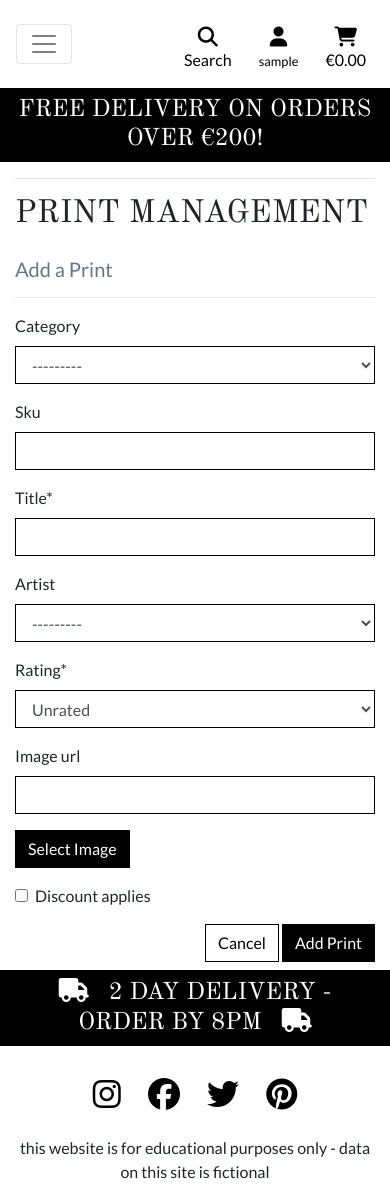
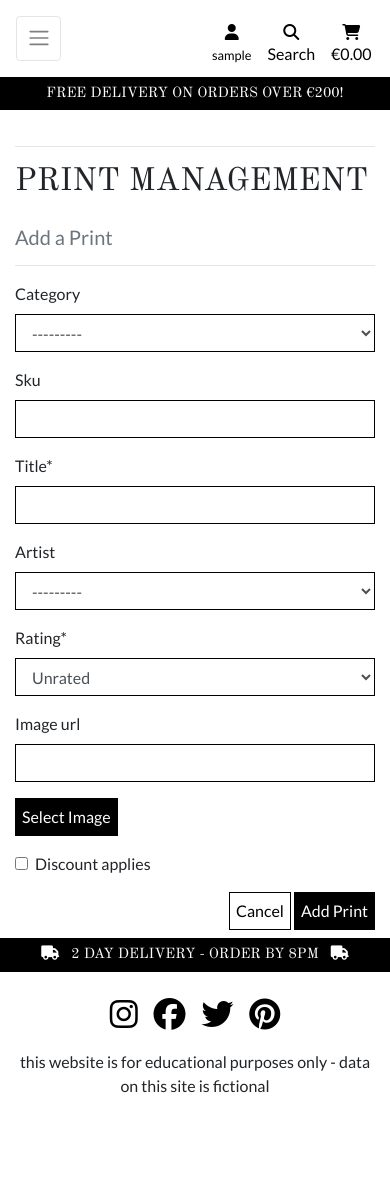
Before and after one commit to elainebroche-dev/pf5-iomha-prints, a Django app: page /products/add_print/ in a window 390 px wide. After the commit the page ends 1093 px from the top, so only its background shows below. Run offline with Django 3.2, Linux system fonts and the light colour scheme; the visitor is signed in with stand-in values (Sample User, id 1); data that the repository does not hold is empty; some libraries are stand-ins or nearby versions.

Commit message:
Improvements for responsiveness on tablet sized screens

```diff
--- a/artists/templates/artists/add_artist.html
+++ b/artists/templates/artists/add_artist.html
@@ -10,9 +10,9 @@
 {% endblock %}
 
 {% block content %}
-<div class="container">
+<div class="container page-width-limit">
     <div class="row">
-        <div class="col-12 col-md-6">
+        <div class="col-12">
             <hr>
             <h2 class="logo-font mb-4 second-font">Artist Management</h2>
             <h5 class="text-muted">Add an Artist</h5>
@@ -21,7 +21,7 @@
     </div>
 
     <div class="row">
-        <div class="col-12 col-md-6">
+        <div class="col-12 col-lg-8">
             <form method="POST" action="{% url 'add_artist' %}" class="form mb-2" enctype="multipart/form-data">
                 {% csrf_token %}
                 {% for field in form %}
--- a/artists/templates/artists/edit_artist.html
+++ b/artists/templates/artists/edit_artist.html
@@ -10,9 +10,9 @@
 {% endblock %}
 
 {% block content %}
-<div class="container">
+<div class="container page-width-limit">
     <div class="row">
-        <div class="col-12 col-md-6">
+        <div class="col-12">
             <hr>
             <h2 class="logo-font mb-4 second-font">Artist Management</h2>
             <h5 class="text-muted">Edit an Artist</h5>
@@ -21,7 +21,7 @@
     </div>
 
     <div class="row">
-        <div class="col-12 col-md-6">
+        <div class="col-12 col-lg-8">
             <form method="POST" action="{% url 'edit_artist' artist.id %}" class="form mb-2"
                 enctype="multipart/form-data">
                 {% csrf_token %}
--- a/home/templates/home/index.html
+++ b/home/templates/home/index.html
@@ -13,7 +13,7 @@
 
 <div class="container-fluid pt-4 pb-4 my-auto">
     <div class="row">
-        <div class="col col-md-8" id="col-a">
+        <div class="col" id="col-a">
             <div id="myCarousel" class="carousel slide" data-ride="carousel">
                 <!-- Indicators -->
                 <ul class="carousel-indicators">
--- a/products/templates/products/add_print.html
+++ b/products/templates/products/add_print.html
@@ -2,7 +2,7 @@
 {% load static %}
 
 {% block page_header %}
-<div class="container header-container">
+<div class="container header-container ">
     <div class="row">
         <div class="col"></div>
     </div>
@@ -10,9 +10,9 @@
 {% endblock %}
 
 {% block content %}
-<div class="container">
+<div class="container page-width-limit">
     <div class="row">
-        <div class="col-12 col-md-6">
+        <div class="col-12 col-md-6 col-lg-8">
             <hr>
             <h2 class="logo-font mb-4 second-font">Print Management</h2>
             <h5 class="text-muted">Add a Print</h5>
@@ -21,7 +21,7 @@
     </div>
 
     <div class="row">
-        <div class="col-12 col-md-6">
+        <div class="col-12 col-md-10 data-form">
             <form method="POST" action="{% url 'add_print' %}" class="form mb-2" enctype="multipart/form-data">
                 {% csrf_token %}
                 {% for field in form %}
--- a/products/templates/products/edit_print.html
+++ b/products/templates/products/edit_print.html
@@ -10,9 +10,9 @@
 {% endblock %}
 
 {% block content %}
-<div class="container">
+<div class="container page-width-limit">
     <div class="row">
-        <div class="col-12 col-md-6">
+        <div class="col-12 col-md-10">
             <hr>
             <h2 class="logo-font mb-4 second-font">Print Management</h2>
             <h5 class="text-muted">Edit a Print</h5>
@@ -21,7 +21,7 @@
     </div>
 
     <div class="row">
-        <div class="col-12 col-md-6">
+        <div class="col-12 col-md-10 data-form">
             <form method="POST" action="{% url 'edit_print' product.id %}" class="form mb-2"
                 enctype="multipart/form-data">
                 {% csrf_token %}
--- a/static/css/base.css
+++ b/static/css/base.css
@@ -411,6 +411,10 @@ input[name='q']::placeholder {
     max-width: 18.75rem;
 }
 
+.data-form {
+    max-width: 37.5rem;
+}
+
 /* -------------------------------- Media Queries */
 
 /* Slightly larger container on xl screens */
@@ -441,6 +445,7 @@ input[name='q']::placeholder {
     #subtotal-str {
         display: none;
     }
+
 }
 
 @media (max-width: 48rem) {
@@ -463,18 +468,40 @@ input[name='q']::placeholder {
         display: none;
     }
 
-}
-
-@media (max-width: 33.75rem) {
-    .bk-image {
-        height: 23.75rem;
+    .display-4.logo-font.text-black {
+        font-size: 2rem;
     }
 
-    .header-container {
-        padding-bottom: 2rem;
+    .nav-link {
+        padding: 0.15rem;
     }
 
-    .allauth-form-inner-content {
-        padding-top: 2rem;
+    .nav-link i.fa-lg {
+        font-size: 1rem;
     }
+
+    .navbar-toggler {
+        padding: .6rem .6rem;
+        font-size: 1rem;
+    }
+
+    .delivery-banner h4 {
+        font-size: .9rem;
+    }
+
+    .btn.btn-outline-black.rounded-0,
+    .btn.btn-black.rounded-0 {
+        padding: .375rem .375rem;
+    }
+
+    .btn.btn-outline-black.rounded-0.btn-lg,
+    .btn.btn-black.rounded-0.btn-lg {
+        padding: .375rem .375rem;
+        font-size: .75rem;
+    }
+
+    .increment-qty, .decrement-qty {
+        padding: .25rem .5rem !important;
+    }
+
 }
--- a/templates/allauth/account/base.html
+++ b/templates/allauth/account/base.html
@@ -3,7 +3,7 @@
 {% block content %}
     <div class="container header-container page-width-limit">
         <div class="row">
-            <div class="col-12 col-md-6">
+            <div class="col-12 col-md-8 data-form">
                 <div class="allauth-form-inner-content">
                     {% block inner_content %}
                     {% endblock %}
--- a/templates/base.html
+++ b/templates/base.html
@@ -89,8 +89,6 @@
                                 <div><i class="far fa-user fa-lg"></i></div>
                                 <p class="my-0">Account</p>
                                 {% endif %}
-
-
                             </div>
                         </a>
                         <div class="dropdown-menu border-0" aria-labelledby="user-options">
@@ -98,7 +96,7 @@
                             {% if request.user.is_superuser %}
                             <a href="{% url 'add_print' %}" class="dropdown-item">Print Management</a>
                             <a href="{% url 'add_artist' %}" class="dropdown-item">Artist Management</a>
-                            <a href="{% url 'edit_printoption' 0 %}" class="dropdown-item">Print Option Management</a>
+                            <a href="{% url 'edit_printoption' 0 %}" class="dropdown-item">Option Management</a>
                             {% endif %}
                             <a href="{% url 'profile' %}" class="dropdown-item">My Profile</a>
                             <a href="{% url 'account_logout' %}" class="dropdown-item">Logout</a>
@@ -136,7 +134,7 @@
                 {% include 'includes/main-nav.html' %}
             </nav>
         </div>
-        <div id="delivery-banner" class="row text-center">
+        <div class="row text-center delivery-banner">
             <div class="col bg-black text-white">
                 <h4 class="logo-font my-2 second-font">Free delivery on orders over €{{ free_delivery_threshold }}!</h4>
             </div>
@@ -169,7 +167,7 @@
 
     <!-- Footer -->
     <footer class="footer mt-auto footer-bg container-fluid bg-white">
-        <div class="row text-center second-font">
+        <div class="row text-center second-font delivery-banner" >
             <div class="col bg-black text-white">
                 <h4 class="logo-font my-2"><i class="fas fa-truck"></i>&nbsp;&nbsp; 2 day delivery - order by 8pm
                     &nbsp;&nbsp;<i class="fas fa-truck"></i></h4>
```
Also changed, not shown: artists/templates/artists/artist_bio.html (+7 -5 lines), products/templates/products/edit_printoption.html (+4 -4 lines), templates/includes/mobile-top-header.html (+31 -28 lines).
